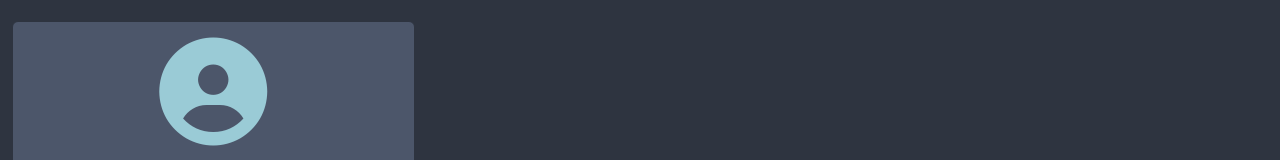
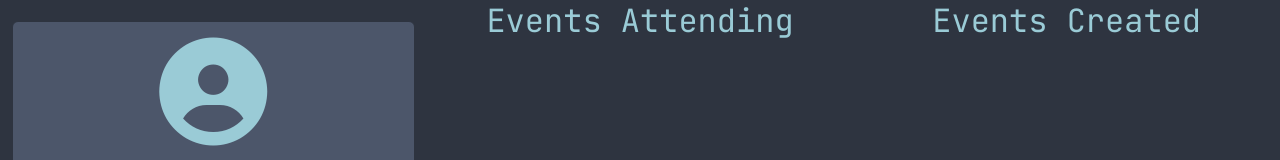
Before and after one commit to InfiniteEndeavours/Milestone-3-Event-Site, a Flask app: template event_finder/templates/profile.html in a window 1280 px wide. Shown: the part 108-268 px from the top of the page. Run offline with Flask 3, Linux system fonts and the light colour scheme; the template is opened without the code that fills it, so the values that code supplies are empty; some libraries are stand-ins or nearby versions.

Commit message:
Update profile.html - Add Events Attending and Events Created titles to profile page

```diff
--- a/event_finder/templates/profile.html
+++ b/event_finder/templates/profile.html
@@ -14,6 +14,7 @@
             </div>
         </div>
         <div class="col">
+        <h2 class="text-center">Events Attending</h2>
             {% for event in attending_events %}
                 <div class="card">
                     <div class="card-body">
@@ -30,6 +31,7 @@
             {% endfor %}
         </div>
         <div class="col">
+        <h2 class="text-center">Events Created</h2>
             {% for event in created_events %}
                 <div class="card">
                     <div class="card-body">
```
